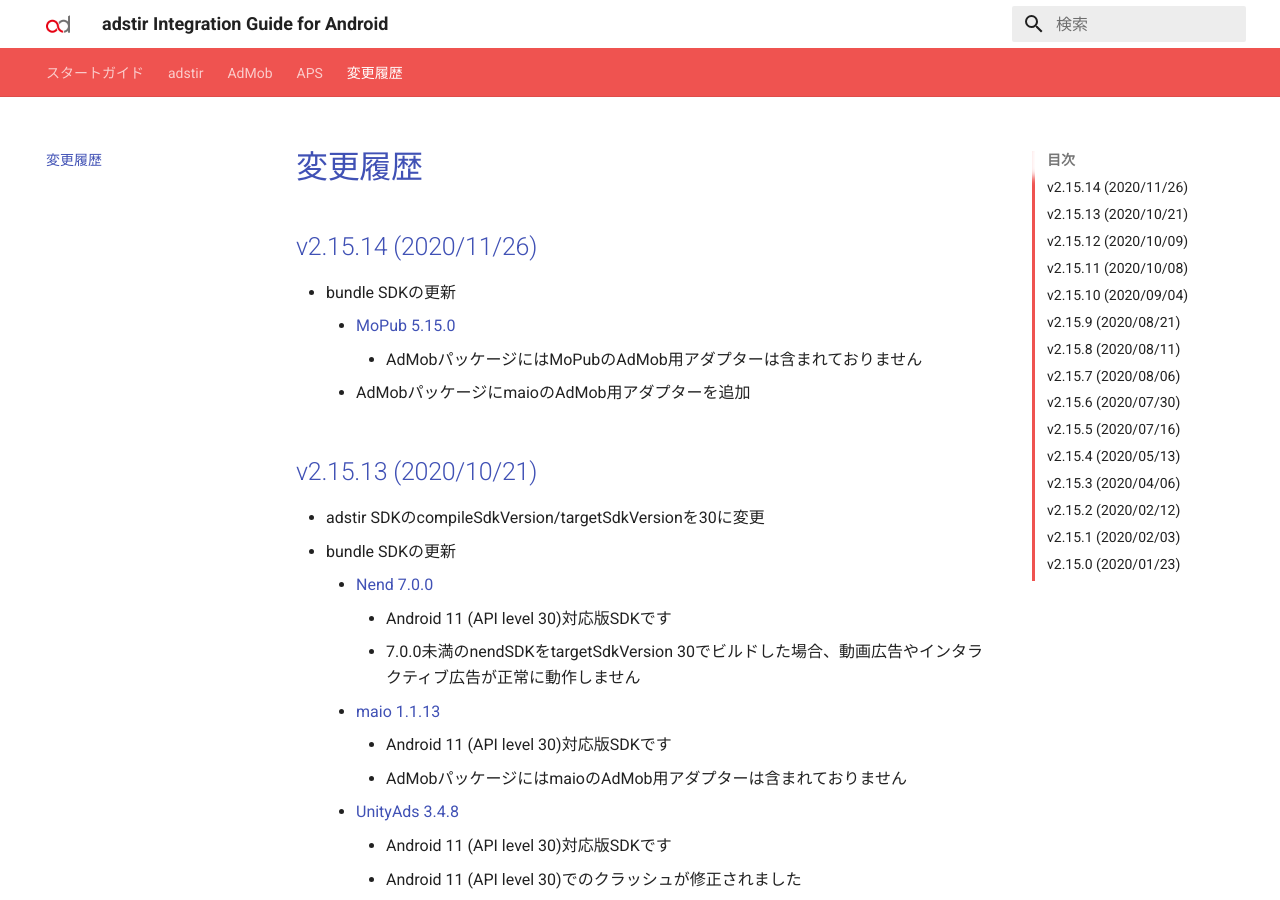
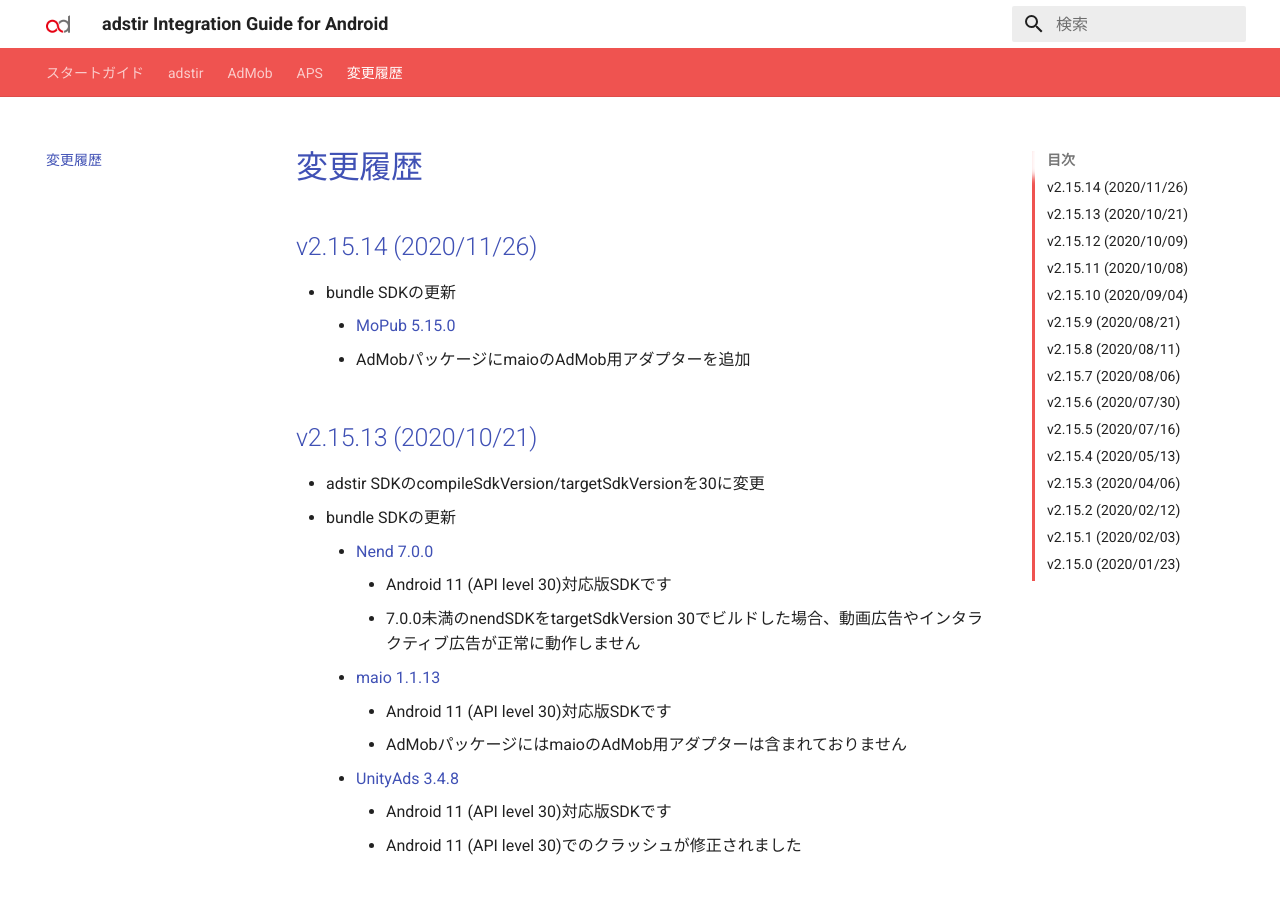
Before and after one commit to united-adstir/android-sdk-docs, an MkDocs documentation site: the page built from docs/changelog.md, in a window 1280 px wide and 900 px high. Built offline with MkDocs 1.6.1 and Material for MkDocs 9.7.7, drawn with Linux system fonts in a browser that asks for light colours; the version menu is left out.

Commit message:
Update changelog.md

```diff
--- a/docs/changelog.md
+++ b/docs/changelog.md
@@ -4,7 +4,6 @@
 
 - bundle SDKの更新
     * [MoPub 5.15.0](https://github.com/mopub/mopub-android-sdk/releases/tag/v5.15.0)
-        * AdMobパッケージにはMoPubのAdMob用アダプターは含まれておりません
     * AdMobパッケージにmaioのAdMob用アダプターを追加
 
 ## v2.15.13 (2020/10/21)
```
